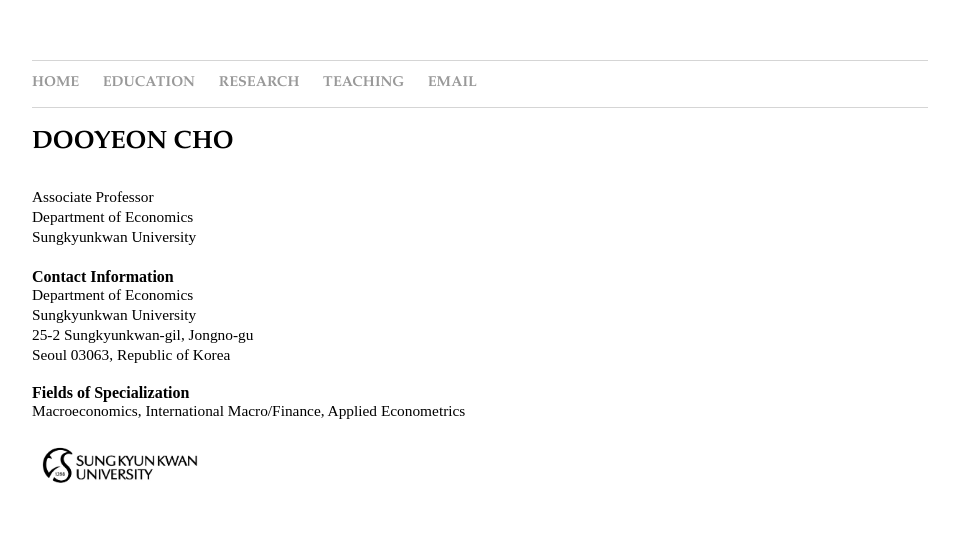
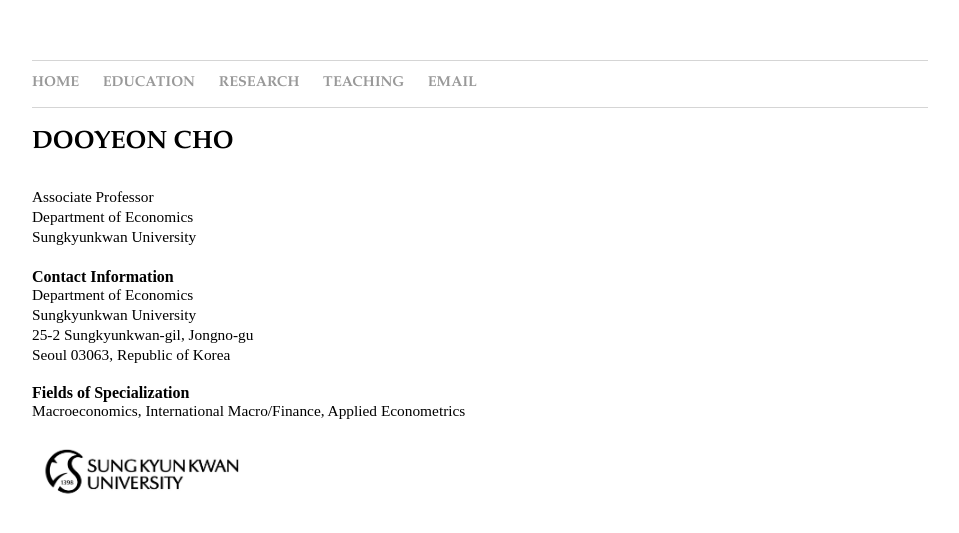
Before and after one commit to dooyeoncho/dooyeoncho.github.io, a Jekyll site: the page built from index.html, in a window 1280 px wide. Shown: the top 533 px of the page, without its empty margins (160-1119 px from the left). Built offline with Jekyll 4.4.1, drawn with Linux system fonts in a browser that asks for light colours.

Commit message:
Update index.html

```diff
--- a/index.html
+++ b/index.html
@@ -23,6 +23,6 @@
 		<div>Macroeconomics, International Macro/Finance, Applied Econometrics</div>
 		</div>&nbsp;
 	<div margin-left: -90px;>
- <img src="/docs/skuu.jpg" width="20%" height="18%" align="left">
+ <img src="/docs/skuu.jpg" width="25%" height="23%" align="left">
 	</div>
 &nbsp;&nbsp;&nbsp;
```
